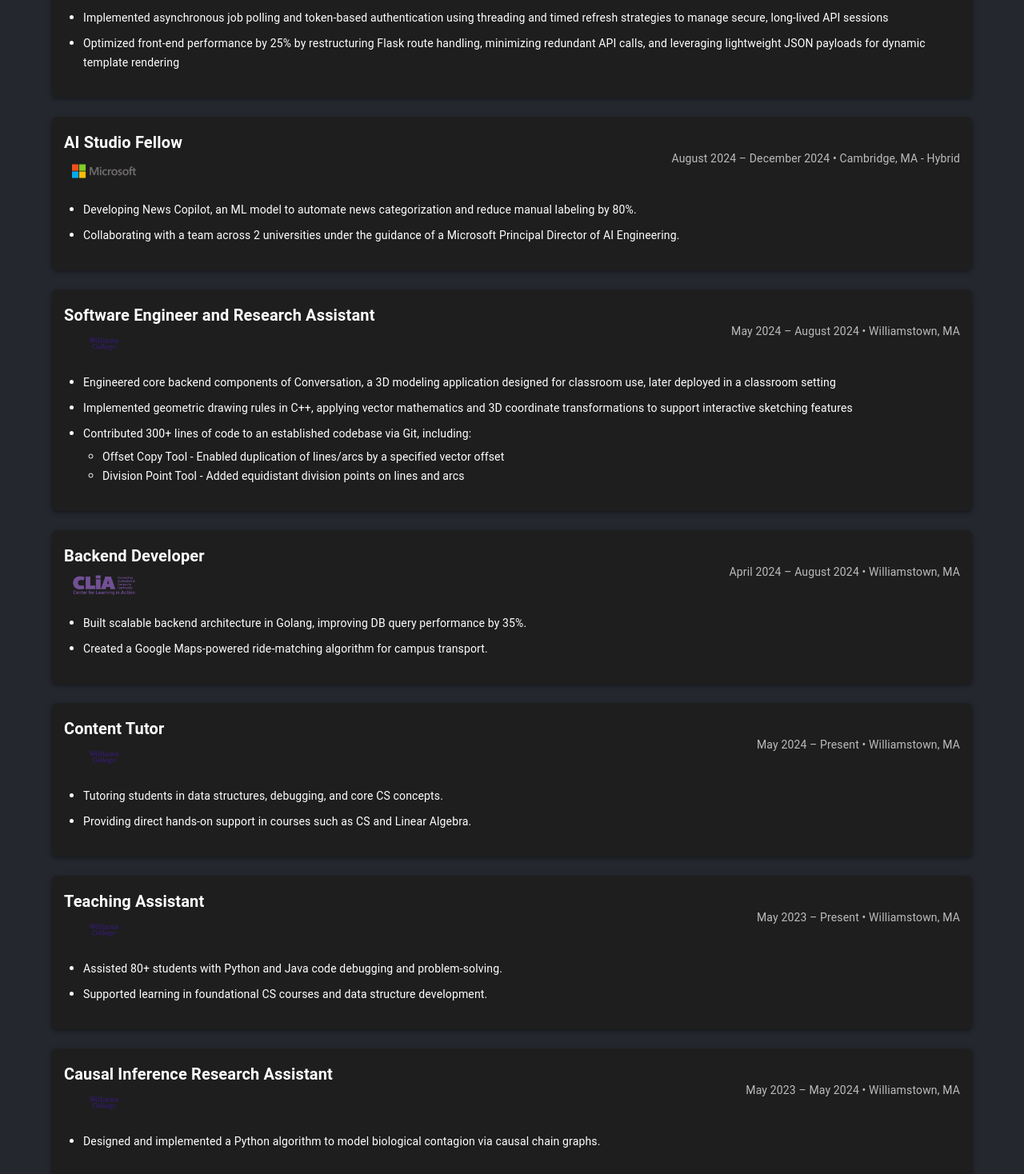
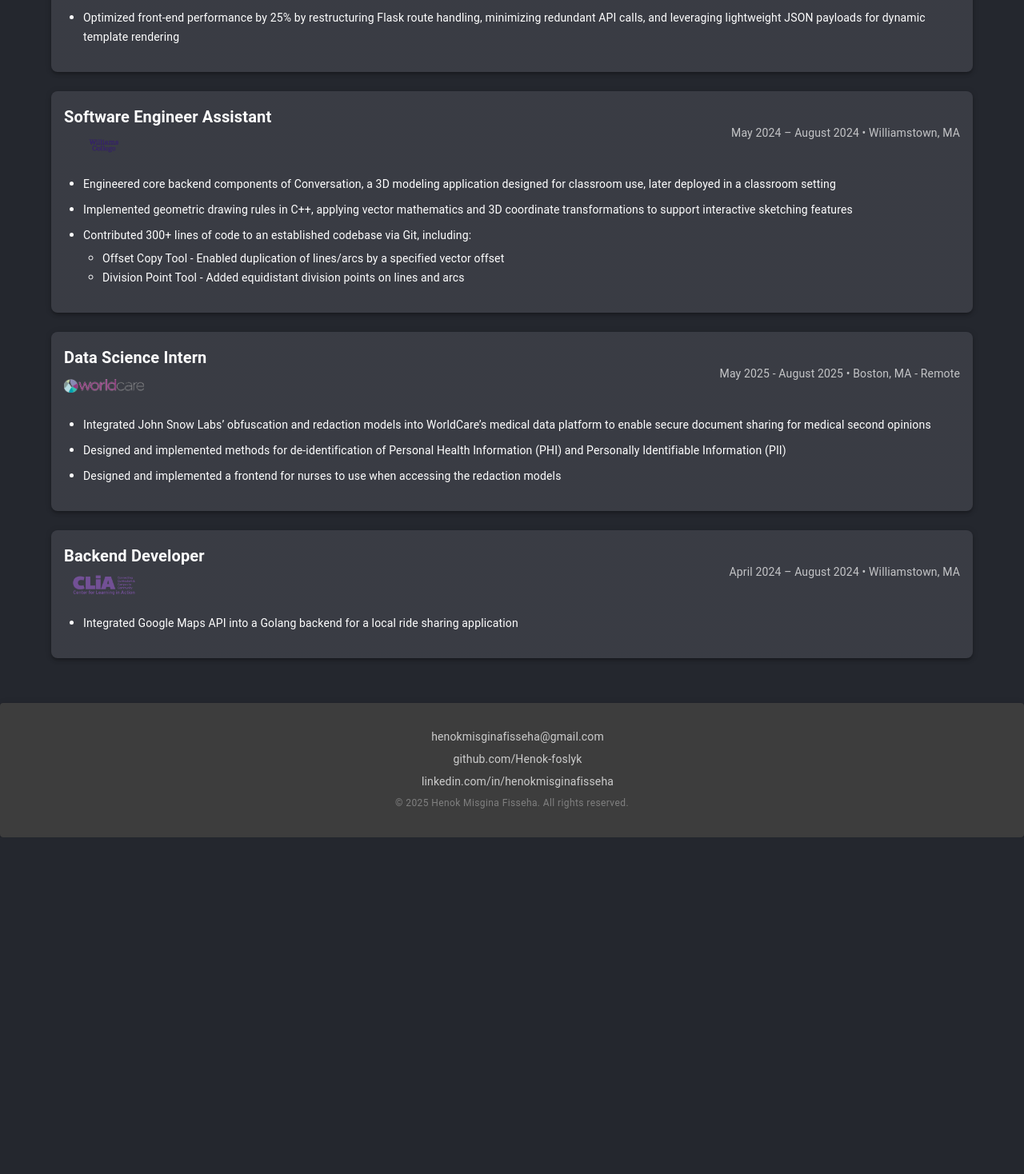
Before and after one commit to Henok-foslyk/profileHenok, a React (Vite) app: page /experiences in a window 1280 px wide. Shown: the part 922-2390 px from the top of the page at 80% size. After the commit the page ends 1969 px from the top, so only its background shows below. Built offline with nearby package versions, Linux system fonts and the light colour scheme; some icons are missing.

Commit message:
edited exprience cards

```diff
--- a/src/App.jsx
+++ b/src/App.jsx
@@ -15,6 +15,7 @@ export default function App() {
         ? {
             background: {
               default: '#24272e',    // --bg-color dark
+              paper: '#2f323a',
             },
             text: {
               primary: '#ffffff',    // --text-color dark
--- a/src/pages/Experiences.jsx
+++ b/src/pages/Experiences.jsx
@@ -17,7 +17,7 @@ const Experiences = () => {
       </p>
 
       <div className="flex flex-wrap gap-6 justify-center">
-        {/* Placeholder TO FILL Cards */}
+
         <div className="w-full max-w-[700px]">
           <ExperienceCard
             title="Algorithm Engineering Intern"
@@ -29,37 +29,6 @@ const Experiences = () => {
               "Developing a proprietary Optical Recognition algorithm in Python for alphanumeric character detection on images captured under adverse conditions, with plans to translate to C++",
               "Developed a personal labeling tool with a graphical user interface to simplify character box drawing and labeling",
               "Led the end-to-end development process in an Agile environment—using Jira to manage tasks, from gathering business requirements up until developing the algorithm and testing on ENSCO’s proprietary image dataset"
-            ]}
-          />
-        </div>
-
-        <div className="w-full max-w-[700px]">
-          <ExperienceCard
-            title="Data Science Intern"
-            company="WorldCare"
-            logo={worldcare}
-            duration="May 2025 - August 2025"
-            place="Boston, MA - Remote"
-            responsibilities={[
-              "Integrated John Snow Labs’ obfuscation and redaction models into WorldCare’s medical data platform to enable secure document sharing for medical second opinions",
-              "Designed and implemented methods for de-identification of Personal Health Information (PHI) and Personally Identifiable Information (PII)",
-              "Designed and implemented a frontend for nurses to use when accessing the redaction models"
-            ]}
-          />
-        </div>
-
-        {/* Updated/Added Experiences */}
-        <div className="w-full max-w-[700px]">
-          <ExperienceCard
-            title="Software Engineer Intern"
-            company="Klear Inc."
-            logo={klear}
-            duration="May 2024 – August 2024"
-            place="San Francisco, CA - Remote"
-            responsibilities={[
-              "Engineered a full-stack insurance integration prototype using Python Flask (back end) and Jinja2 (front end), enabling Allianz’s API services within Klear Inc.’s flagship financial platform for 200+ enterprise clients",
-              "Implemented asynchronous job polling and token-based authentication using threading and timed refresh strategies to manage secure, long-lived API sessions",
-              "Optimized front-end performance by 25% by restructuring Flask route handling, minimizing redundant API calls, and leveraging lightweight JSON payloads for dynamic template rendering"
             ]}
           />
         </div>
@@ -80,7 +49,22 @@ const Experiences = () => {
 
         <div className="w-full max-w-[700px]">
           <ExperienceCard
-            title="Software Engineer and Research Assistant"
+            title="Software Engineer Intern"
+            company="Klear Inc."
+            logo={klear}
+            duration="May 2024 – August 2024"
+            place="San Francisco, CA - Remote"
+            responsibilities={[
+              "Engineered a full-stack insurance integration prototype using Python Flask (back end) and Jinja2 (front end), enabling Allianz’s API services within Klear Inc.’s flagship financial platform for 200+ enterprise clients",
+              "Implemented asynchronous job polling and token-based authentication using threading and timed refresh strategies to manage secure, long-lived API sessions",
+              "Optimized front-end performance by 25% by restructuring Flask route handling, minimizing redundant API calls, and leveraging lightweight JSON payloads for dynamic template rendering"
+            ]}
+          />
+        </div>
+
+        <div className="w-full max-w-[700px]">
+          <ExperienceCard
+            title="Software Engineer Assistant"
             company="Williams Robotics Lab"
             logo={williams}
             duration="May 2024 – August 2024"
@@ -102,58 +86,33 @@ const Experiences = () => {
 
         <div className="w-full max-w-[700px]">
           <ExperienceCard
+            title="Data Science Intern"
+            company="WorldCare"
+            logo={worldcare}
+            duration="May 2025 - August 2025"
+            place="Boston, MA - Remote"
+            responsibilities={[
+              "Integrated John Snow Labs’ obfuscation and redaction models into WorldCare’s medical data platform to enable secure document sharing for medical second opinions",
+              "Designed and implemented methods for de-identification of Personal Health Information (PHI) and Personally Identifiable Information (PII)",
+              "Designed and implemented a frontend for nurses to use when accessing the redaction models"
+            ]}
+          />
+        </div>
+
+        <div className="w-full max-w-[700px]">
+          <ExperienceCard
             title="Backend Developer"
             company="Center for Learning in Action, Williams College"
             logo={clia}
             duration="April 2024 – August 2024"
             place="Williamstown, MA"
             responsibilities={[
-              "Built scalable backend architecture in Golang, improving DB query performance by 35%.",
-              "Created a Google Maps-powered ride-matching algorithm for campus transport."
+              "Integrated Google Maps API into a Golang backend for a local ride sharing application"
             ]}
           />
         </div>
 
-        <div className="w-full max-w-[700px]">
-          <ExperienceCard
-            title="Content Tutor"
-            company="Williams College Peer Tutoring Center"
-            logo={williams}
-            duration="May 2024 – Present"
-            place="Williamstown, MA"
-            responsibilities={[
-              "Tutoring students in data structures, debugging, and core CS concepts.",
-              "Providing direct hands-on support in courses such as CS and Linear Algebra."
-            ]}
-          />
-        </div>
 
-        <div className="w-full max-w-[700px]">
-          <ExperienceCard
-            title="Teaching Assistant"
-            company="Williams College CS Department"
-            logo={williams}
-            duration="May 2023 – Present"
-            place="Williamstown, MA"
-            responsibilities={[
-              "Assisted 80+ students with Python and Java code debugging and problem-solving.",
-              "Supported learning in foundational CS courses and data structure development."
-            ]}
-          />
-        </div>
-
-        <div className="w-full max-w-[700px]">
-          <ExperienceCard
-            title="Causal Inference Research Assistant"
-            company="Williams College CS Department"
-            logo={williams}
-            duration="May 2023 – May 2024"
-            place="Williamstown, MA"
-            responsibilities={[
-              "Designed and implemented a Python algorithm to model biological contagion via causal chain graphs."
-            ]}
-          />
-        </div>
       </div>
     </section>
   );
--- a/src/pages/OnCampus.jsx
+++ b/src/pages/OnCampus.jsx
@@ -7,15 +7,7 @@ const OnCampus = () => {
     <section className="p-8">
       <h2 className="text-3xl font-semibold mb-6">On Campus Positions</h2>
       <div className="flex flex-wrap justify-center gap-6">
-      <CampusJobCard
-          department="NAME OF OFFICE"
-          title="Reunion Ranger"
-          description="DESCRIPTION"
-          achievements={[
-            "work 1.",
-            "work 2."
-          ]}
-        />
+
         <CampusJobCard
           department="Computer Science Department"
           title="Computer Science Teaching Assistant"
@@ -75,6 +67,16 @@ const OnCampus = () => {
             "Hosted career workshops with local industry professionals."
           ]}
         />
+
+        <CampusJobCard
+          department="Alumni Engagement Office"
+          title="Reunion Ranger"
+          description="DESCRIPTION"
+          achievements={[
+            "work 1.",
+            "work 2."
+          ]}
+        />
       </div>
     </section>
   );
```
